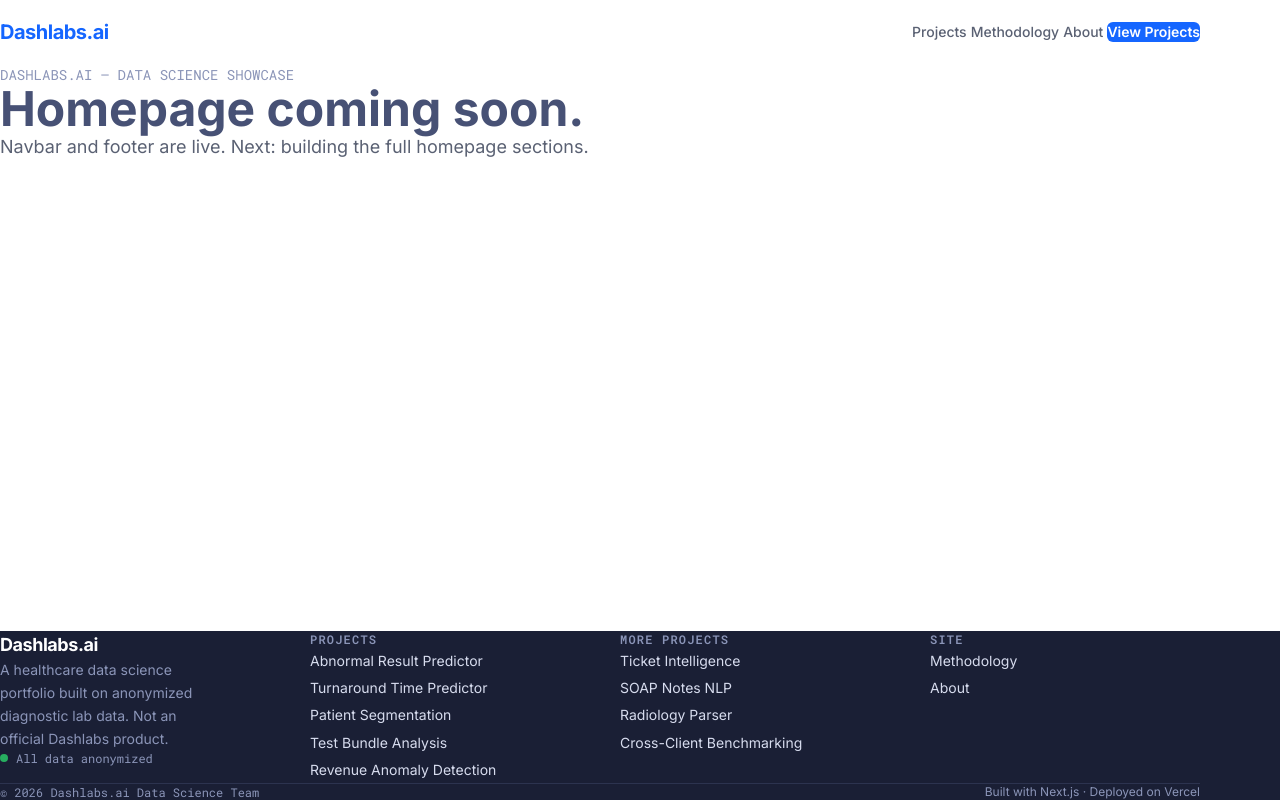
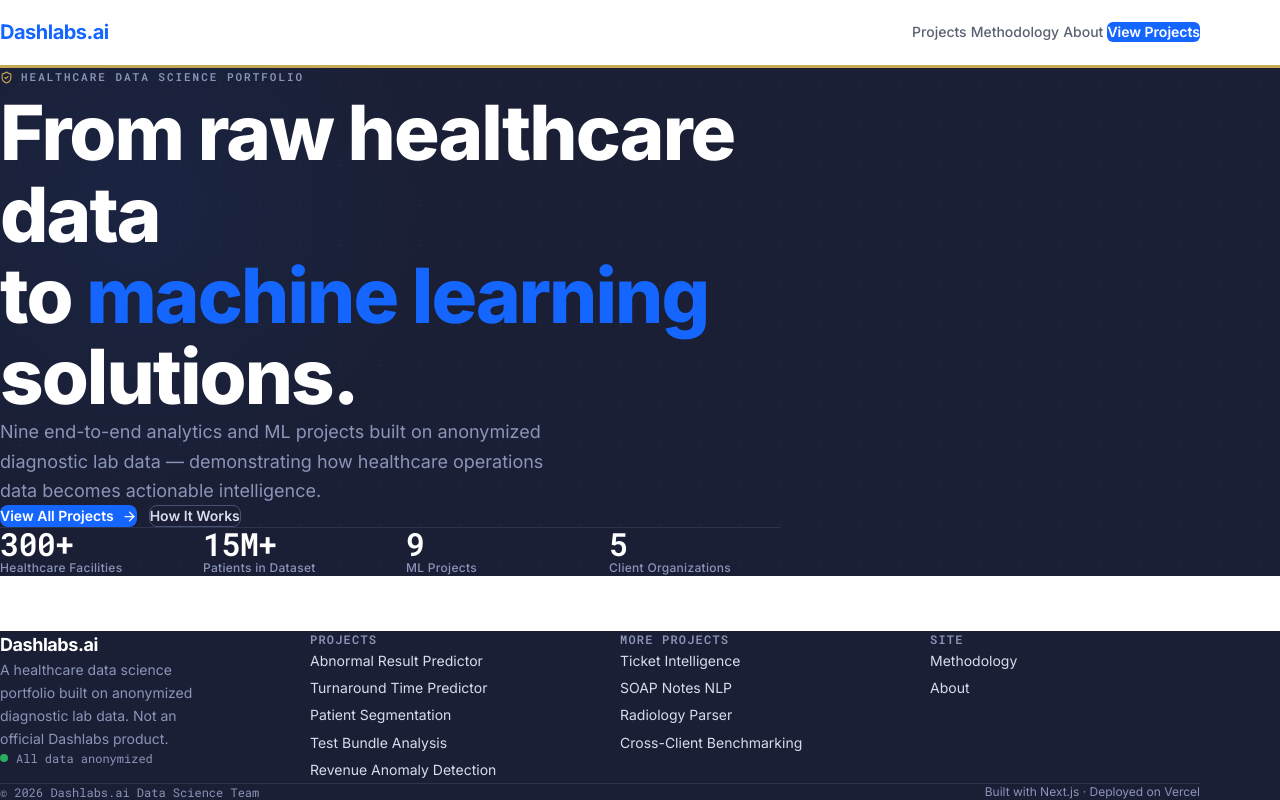
Before and after one commit to OrangeJuice023/dashlabs-sample-project, a Next.js app: page / in a window 1280 px wide. Built offline with nearby package versions, Linux system fonts and the light colour scheme.

Commit message:
Update page.tsx

```diff
--- a/src/app/page.tsx
+++ b/src/app/page.tsx
@@ -1,15 +1,10 @@
+import { Hero } from "@/components/home/Hero";
+
 export default function HomePage() {
   return (
-    <div className="max-w-[1200px] mx-auto px-6 py-24">
-      <p className="font-mono text-sm text-[#8B95B8] mb-4">
-        DASHLABS.AI — DATA SCIENCE SHOWCASE
-      </p>
-      <h1 className="text-5xl font-bold text-[#475175] mb-6">
-        Homepage coming soon.
-      </h1>
-      <p className="text-lg text-[#5A6173] max-w-[600px]">
-        Navbar and footer are live. Next: building the full homepage sections.
-      </p>
-    </div>
+    <>
+      <Hero />
+      {/* More sections coming next */}
+    </>
   );
 }
```
